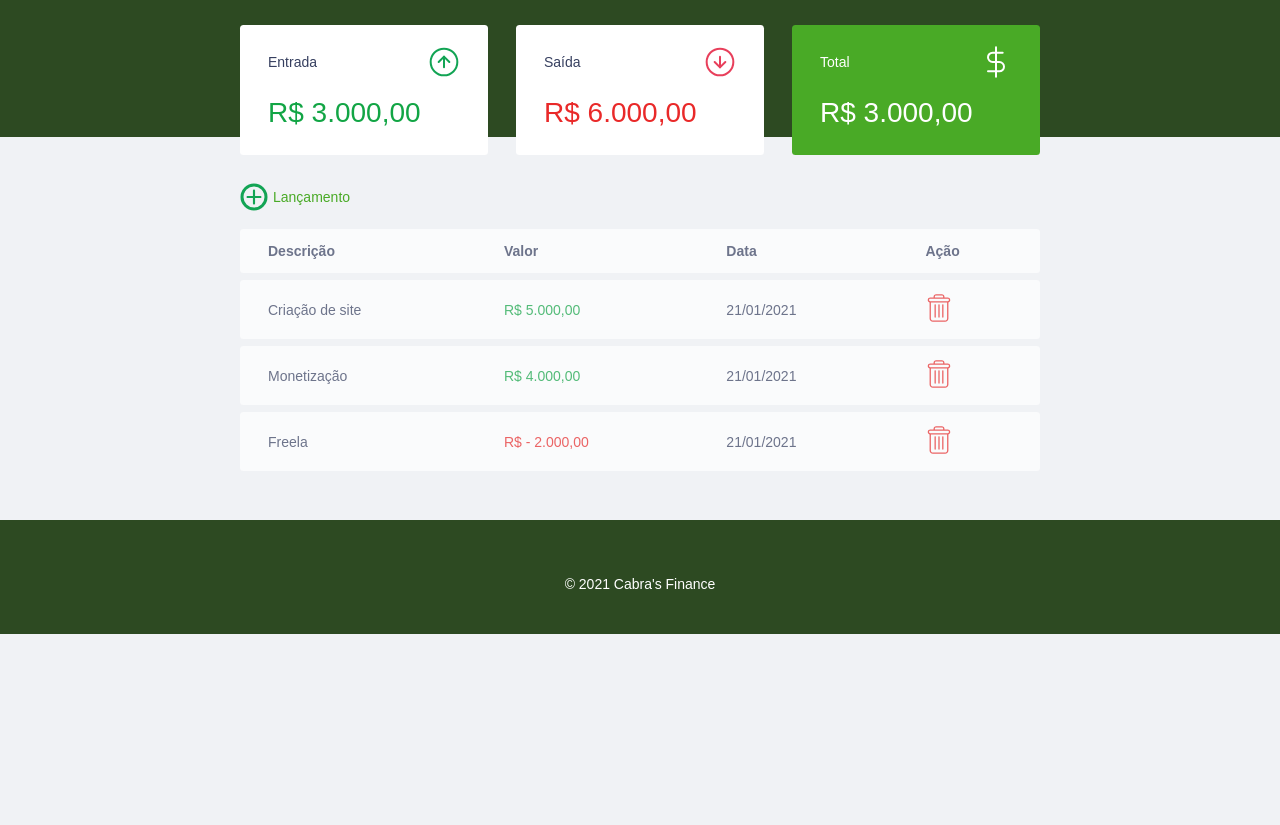
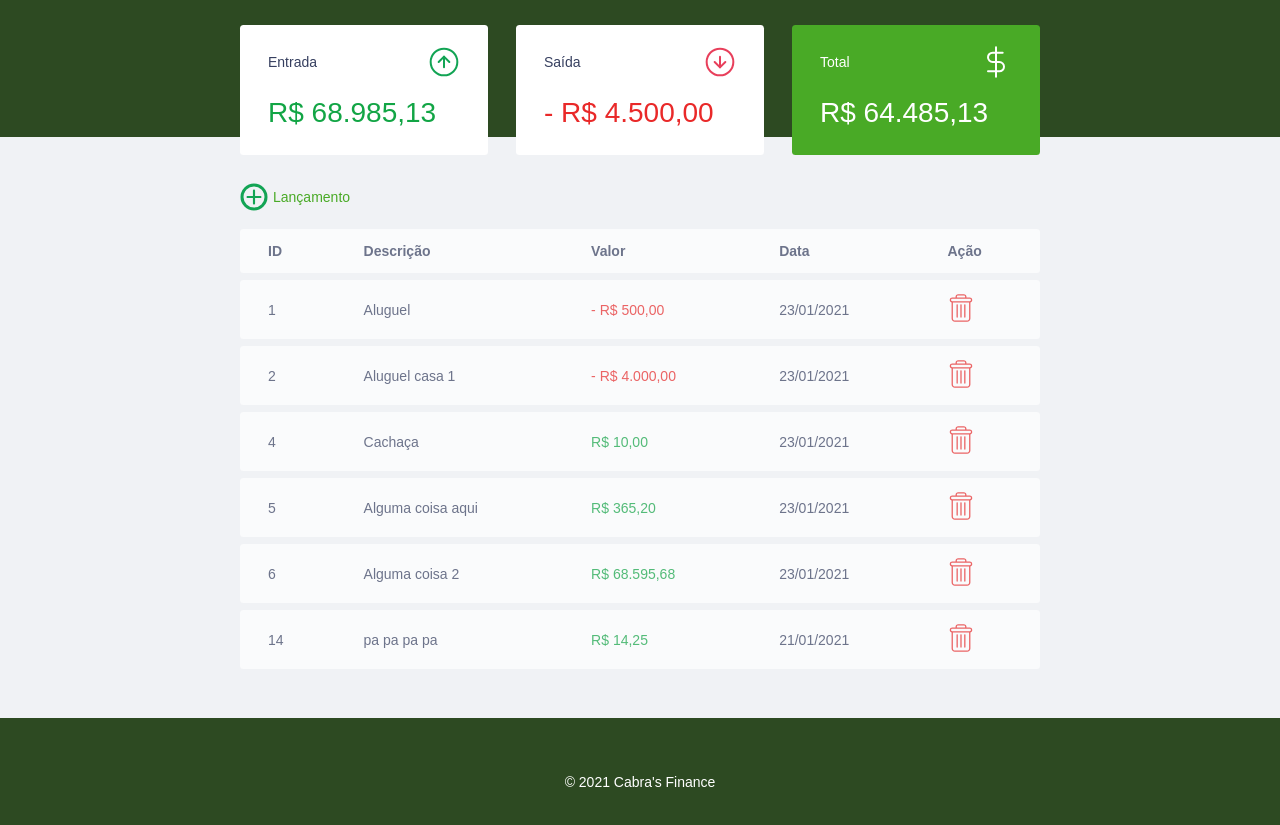
Before and after one commit to cicerosnt/finance-app, a plain HTML site: page index.html in a window 1280 px wide. Shown: the part 63-888 px from the top of the page. Before the commit the page ends 800 px from the top, so only its background shows below. Drawn offline with Linux system fonts and the light colour scheme; a web font is replaced by a local one.

Commit message:
Back-End started

```diff
--- a/css/style.css
+++ b/css/style.css
@@ -53,7 +53,7 @@ header {
 
 #logo {
   color: white;
-  font-weight: 100;
+  font-weight: 300;
 }
 
 /* Balance============================
@@ -92,7 +92,6 @@ header {
 .card.total p,
 .card.total h3,
 .card.total span {
-  background-color: var(--color-grenn);
   color: white !important;
 }
 /* Data Table==============================
@@ -147,7 +146,13 @@ table td {
   color: #12a545;
 }
 .expensive {
-  color: #e92929;
+  color: var(--color-red);
+}
+.expensiveBg {
+  background-color: var(--color-red) !important;
+}
+.incomeBg {
+  background-color: var(--color-grenn) !important;
 }
 
 /* buttons==============================
@@ -276,10 +281,15 @@ button:hover {
 /* Footer==============================
  */
 footer {
+  width: 100%;
+  position: relative;
+  left: 0;
+  bottom: 0;
   background-color: var(--color-dark-grenn);
   padding: 4rem 0 3rem;
   text-align: center;
   margin-top: 3rem;
+  margin-bottom: 0;
 }
 footer p {
   color: white;
--- a/index.html
+++ b/index.html
@@ -4,6 +4,8 @@
     <meta charset="UTF-8" />
     <meta name="viewport" content="width=device-width, initial-scale=1.0" />
     <title>Cabra's Finance</title>
+
+    <link rel="shortcut icon" href="./assets/total.svg" type="image/x-icon" />
 
     <link rel="stylesheet" href="css/style.css" />
     <link rel="stylesheet" href="css/poppins.css" />
@@ -24,7 +26,7 @@
             <span>Entrada</span>
             <img src="./assets/income.svg" alt="Entrada" srcset="" />
           </h3>
-          <p class="income">R$ 3.000,00</p>
+          <p class="income" id="totalIncome">R$ 3.000,00</p>
         </div>
 
         <div class="card">
@@ -32,7 +34,7 @@
             <span>Saída</span>
             <img src="./assets/expense.svg" alt="Saída" srcset="" />
           </h3>
-          <p class="expensive">R$ 6.000,00</p>
+          <p class="expensive" id="totalExpense">R$ 6.000,00</p>
         </div>
 
         <div class="card total">
@@ -40,7 +42,7 @@
             <span>Total</span>
             <img src="./assets/total.svg" alt="Total" srcset="" />
           </h3>
-          <p>R$ 3.000,00</p>
+          <p id="totalAll">R$ 3.000,00</p>
         </div>
       </section>
 
@@ -59,53 +61,14 @@
         <table id="data_table">
           <thead>
             <tr>
+              <th>ID</th>
               <th class="description">Descrição</th>
               <th>Valor</th>
               <th>Data</th>
               <th>Ação</th>
             </tr>
           </thead>
-          <tbody>
-            <tr>
-              <td class="description">Criação de site</td>
-              <td class="income">R$ 5.000,00</td>
-              <td>21/01/2021</td>
-              <td>
-                <img
-                  src="./assets/delete.svg"
-                  alt="Remover lançamento"
-                  srcset=""
-                  title="Excluir"
-                />
-              </td>
-            </tr>
-            <tr>
-              <td class="description">Monetização</td>
-              <td class="income">R$ 4.000,00</td>
-              <td>21/01/2021</td>
-              <td>
-                <img
-                  src="./assets/delete.svg"
-                  alt="Remover lançamento"
-                  srcset=""
-                  title="Excluir"
-                />
-              </td>
-            </tr>
-            <tr>
-              <td class="description">Freela</td>
-              <td class="expensive">R$ - 2.000,00</td>
-              <td>21/01/2021</td>
-              <td>
-                <img
-                  src="./assets/delete.svg"
-                  alt="Remover lançamento"
-                  srcset=""
-                  title="Excluir"
-                />
-              </td>
-            </tr>
-          </tbody>
+          <tbody></tbody>
         </table>
       </section>
     </main>
@@ -114,7 +77,7 @@
       <div class="modal">
         <div class="form">
           <h2>Novo lançamento</h2>
-          <form action="">
+          <form action="" onSubmit="Form.submit(event)">
             <div class="input_group">
               <label class="sr_only" for="description">Descrição</label>
               <input
--- a/js/script.js
+++ b/js/script.js
@@ -1,3 +1,198 @@
+//transaction
+const transactions = [
+  {
+    id: 1,
+    description: 'Aluguel',
+    amount: -50000,
+    date: '23/01/2021',
+  },
+  {
+    id: 2,
+    description: 'Aluguel casa 1',
+    amount: -400000,
+    date: '23/01/2021',
+  },
+  {
+    id: 4,
+    description: 'Cachaça',
+    amount: 1000,
+    date: '23/01/2021',
+  },
+  {
+    id: 5,
+    description: 'Alguma coisa aqui',
+    amount: 36520,
+    date: '23/01/2021',
+  },
+  {
+    id: 6,
+    description: 'Alguma coisa 2',
+    amount: 6859568,
+    date: '23/01/2021',
+  },
+];
+const Transaction = {
+  all: transactions,
+  add(trasaction) {
+    Transaction.all.push(trasaction);
+
+    App.reload();
+  },
+  remove(index) {
+    Transaction.splice(index, 1);
+
+    App.reload();
+  },
+  incomes() {
+    let income = 0;
+    transactions.forEach((transaction) => {
+      if (transaction.amount > 0) {
+        income += transaction.amount;
+      }
+    });
+
+    return income;
+  },
+
+  expenses() {
+    let expense = 0;
+    transactions.forEach((transaction) => {
+      if (transaction.amount < 0) {
+        expense += transaction.amount;
+      }
+    });
+
+    return expense;
+  },
+
+  total() {
+    return Transaction.incomes() + Transaction.expenses();
+  },
+};
+
+const DOM = {
+  transactionContainer: document.querySelector('#data_table tbody'),
+
+  addTransaction(transaction, index) {
+    // console.log(transaction);
+    const tr = document.createElement('tr');
+    tr.innerHTML = DOM.innerHTMLTransaction(transaction);
+
+    DOM.transactionContainer.appendChild(tr);
+  },
+  innerHTMLTransaction(transaction) {
+    const cssClass = transaction.amount > 0 ? 'income' : 'expensive';
+    const amount = Utils.formatCurrency(transaction.amount);
+    const html = `
+        <td>${transaction.id}</td>
+        <td class="description">${transaction.description}</td>
+        <td class="${cssClass}">${amount}</td>
+        <td>${transaction.date}</td>
+        <td>
+          <img
+            src="./assets/delete.svg"
+            alt="Remover lançamento"
+            srcset=""
+            title="Excluir"
+          />
+        </td>`;
+
+    return html;
+  },
+  updatebalance() {
+    document.getElementById('totalExpense').innerHTML = Utils.formatCurrency(
+      Transaction.expenses()
+    );
+    document.getElementById('totalIncome').innerHTML = Utils.formatCurrency(
+      Transaction.incomes()
+    );
+    document.getElementById('totalAll').innerHTML = Utils.formatCurrency(
+      Transaction.total()
+    );
+    const cssClass = Transaction.total() < 0 ? 'expensiveBg' : 'incomeBg';
+    document.querySelector('.total').classList.add(cssClass);
+  },
+  clearTransactions() {
+    DOM.transactionContainer.innerHTML = '';
+  },
+};
+
+const Utils = {
+  formatCurrency(value) {
+    const signal = Number(value) < 0 ? '-' : '';
+
+    value = String(value).replace(/\D/g, '');
+    value = Number(value) / 100;
+
+    value = value.toLocaleString('pt-BR', {
+      style: 'currency',
+      currency: 'BRL',
+    });
+
+    return signal + ' ' + value;
+  },
+};
+
+const App = {
+  init() {
+    Transaction.all.forEach((transaction) => {
+      DOM.addTransaction(transaction);
+    });
+
+    DOM.updatebalance();
+  },
+  reload() {
+    DOM.clearTransactions();
+    App.init();
+  },
+};
+
+const Form = {
+  description: document.querySelector('input#description'),
+  amount: document.querySelector('input#amount'),
+  date: document.querySelector('input#date'),
+  getValues() {
+    return {
+      descriptio: Form.description.value,
+      amount: Form.amount.value,
+      date: Form.date.value,
+    };
+  },
+
+  validateField() {
+    const { description, amount, date } = Form.getValues();
+    console.log(description);
+  },
+  formatData() {
+    console.log('Formatar os dados');
+  },
+  submit(event) {
+    event.preventDefault();
+
+    Form.validateField();
+
+    Form.formatData();
+
+    //clean data the form
+
+    //close modal
+
+    //update data display
+  },
+};
+
+App.init();
+
+// Transaction.remove(1);
+
+Transaction.add({
+  id: 14,
+  description: 'pa pa pa pa',
+  amount: 1425,
+  date: '21/01/2021',
+});
+
+//code modal
 const modal = {
   open() {
     document.querySelector('.modal_overlay').classList.add('active');
```
